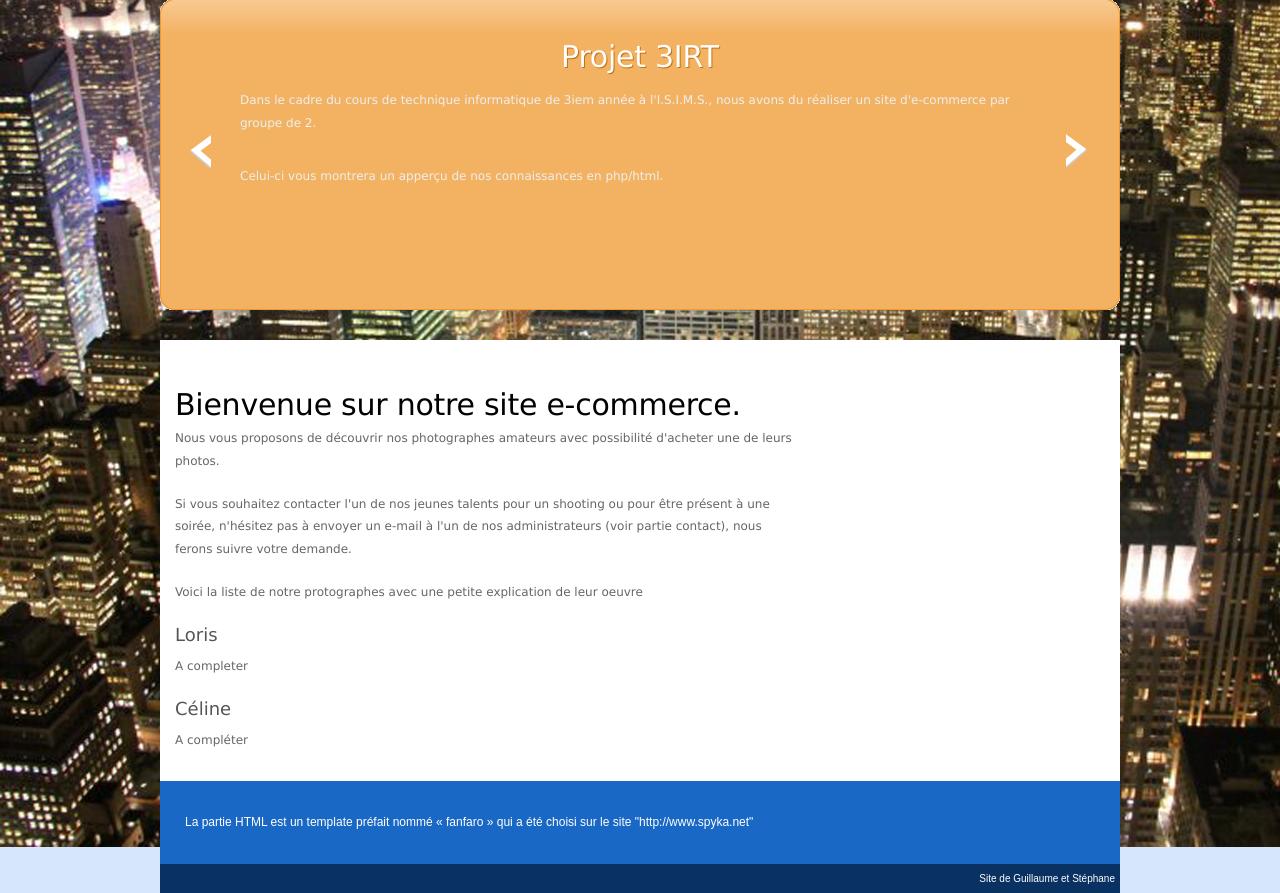
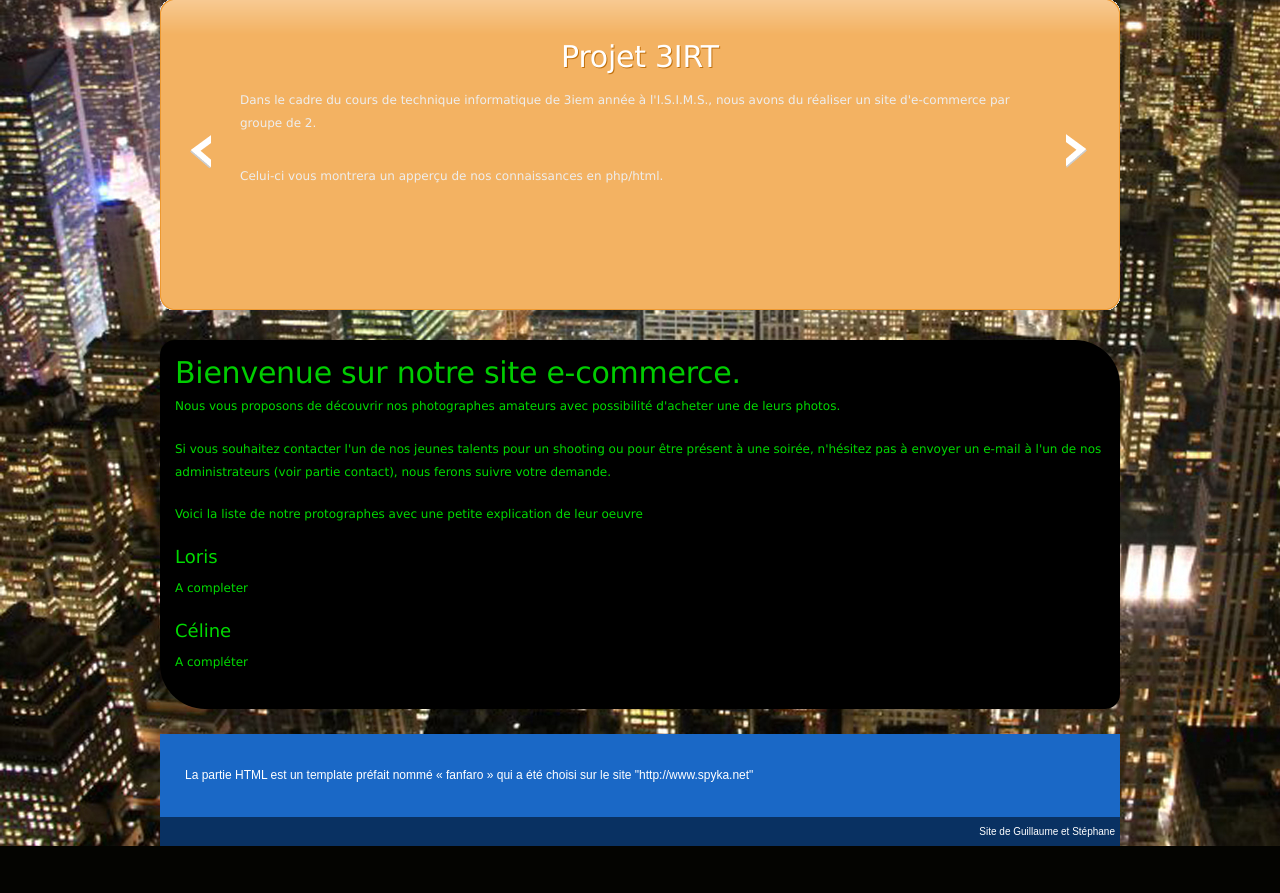
Before and after one commit to aerich/e-commerce, a PHP site: page / in a window 1280 px wide. Shown: the part 218-1111 px from the top of the page. After the commit the page ends 1064 px from the top, so only its background shows below. Run offline with PHP 8.4, Linux system fonts and the light colour scheme.

Commit message:
Modification code acceuil

```diff
--- a/contact.html
+++ b/contact.html
@@ -11,7 +11,7 @@
 
 </div>
 <h4></h4>
-<h2>En l'année académique 2012-2013</h2>
+<h1 style="color:black;">En l'année académique 2012-2013</h1>
 </br>
 </br>
 </center>
--- a/index.php
+++ b/index.php
@@ -181,7 +181,7 @@ session_start();
 
     <div id="body">
         <div id="breadcrumbs">
-        </div>
+
 
 		<div id="content">
             <div class="box">
@@ -201,7 +201,7 @@ session_start();
 
             </div>
         </div>
-
+      </div>
 
     	<div class="clear"></div>
     </div>
--- a/styles.css
+++ b/styles.css
@@ -153,7 +153,7 @@ h1 strong {
 }
 
 h2 {
-    color: #000;
+    color: #00cd00;
     font-family: 'Lucida Grande','Lucida Sans Unicode',Geneva,Verdana,Sans-Serif;
     font-size: 30px;
     letter-spacing: -0.25px;
@@ -167,7 +167,7 @@ h2 {
 }
 
 h3 {
-    color: #555;
+    color: #0;
     font-size: 18px;
     font-weight: normal;
     margin-bottom: 10px;
@@ -471,17 +471,16 @@ div#sub-header h2 {
 }
 
 #body {
-    background: #fff url('images/mainbg.png') no-repeat scroll top left;
-    margin:0 auto;
-    padding: 10px;
+    margin-bottom: 25px;
     /*width: 940px;*/
+
 }
 
 #breadcrumbs {
-    color: #999999;
+    color: #000;
     font-size: 10px;
-    height: 30px;
-    padding-top: 7px;
+    background-color: #000;
+
 }
 
 #breadcrumbs a {
@@ -490,13 +489,19 @@ div#sub-header h2 {
 
 #content {
     float: left;
-    width: 635px;
+
 }
 
 .box {
     margin: 0;
-    padding: 0 5px;
-    background-color: #fff;
+    padding: 15px 15px;
+    background-color: #000;
+    color: #00da00;
+    border-radius: 15px;
+
+border-top-right-radius: 45px;
+
+border-bottom-left-radius: 45px;
 }
 
 .sidebar {
```
